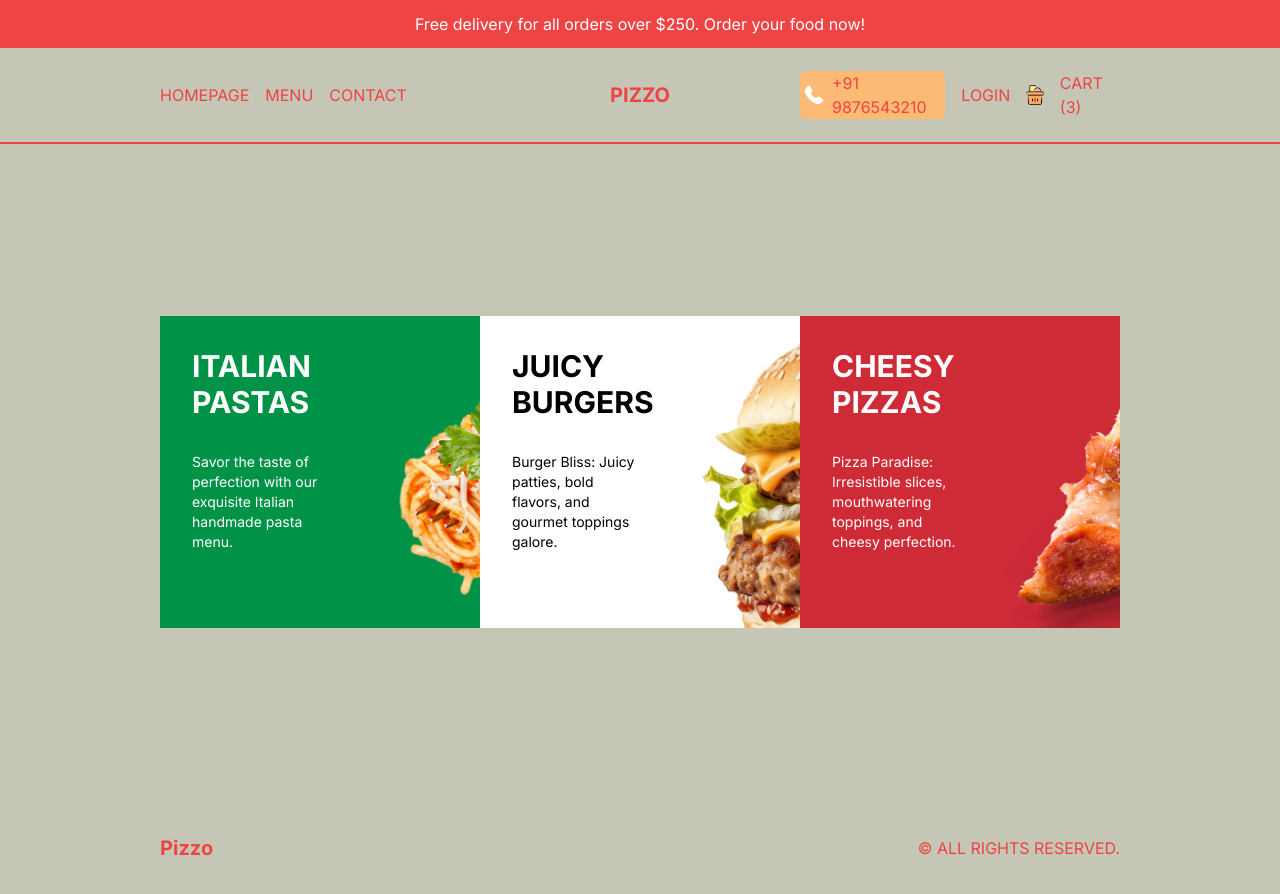
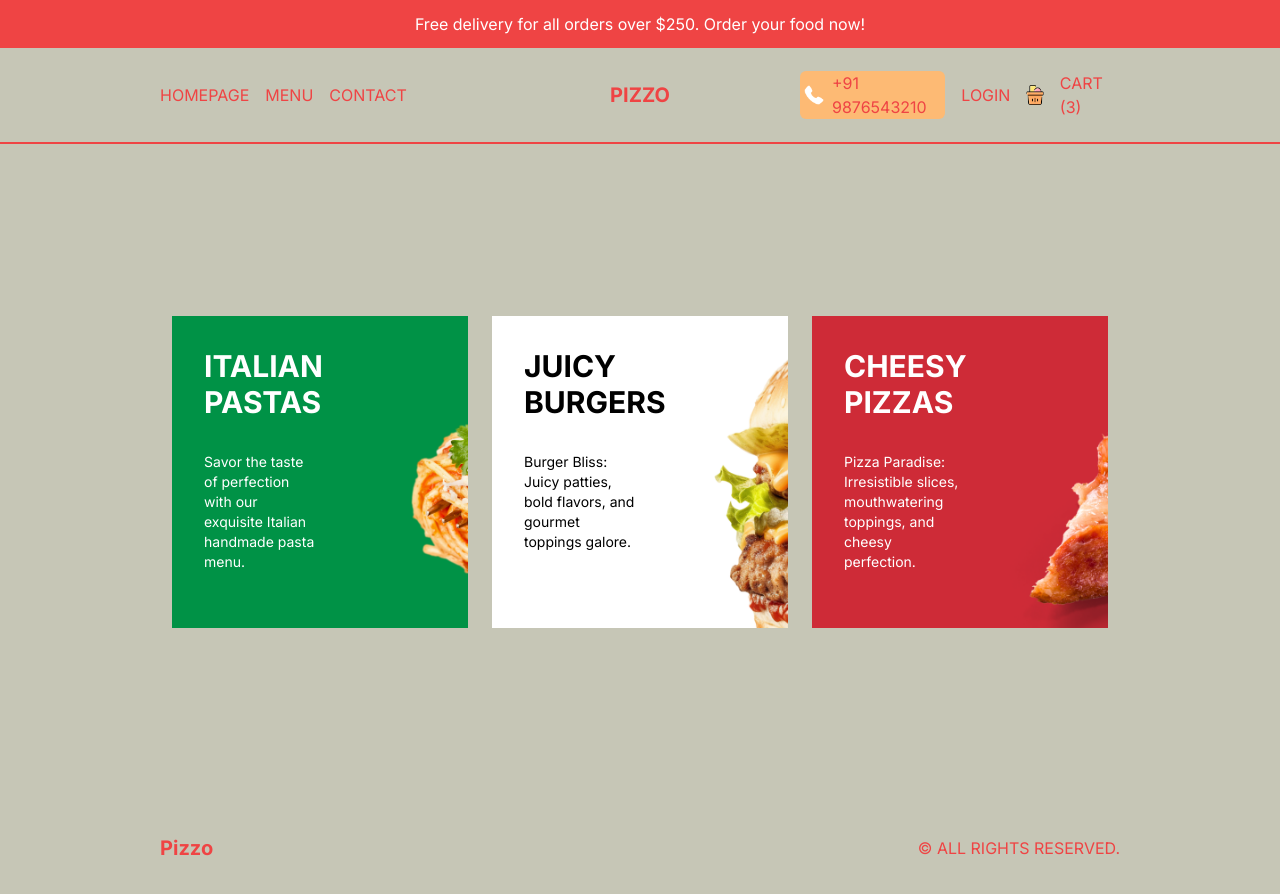
Before and after one commit to SAF2k/food-devlivery-app, a Next.js app: page /menu in a window 1280 px wide. Built offline with nearby package versions, Linux system fonts and the light colour scheme.

Commit message:
change in menu

```diff
--- a/src/app/menu/page.tsx
+++ b/src/app/menu/page.tsx
@@ -8,7 +8,7 @@ const MenuPage = () => {
         <Link
           href={`/menu/${category.slug}`}
           key={category.id}
-          className="h-1/3 w-full bg-cover p-8 md:h-1/2"
+          className="h-1/3 w-full bg-cover p-8 md:h-1/2 mx-3"
           style={{ backgroundImage: `url(${category.img})` }}
         >
           <div className={`text-${category.color} w-1/2`}>
```
